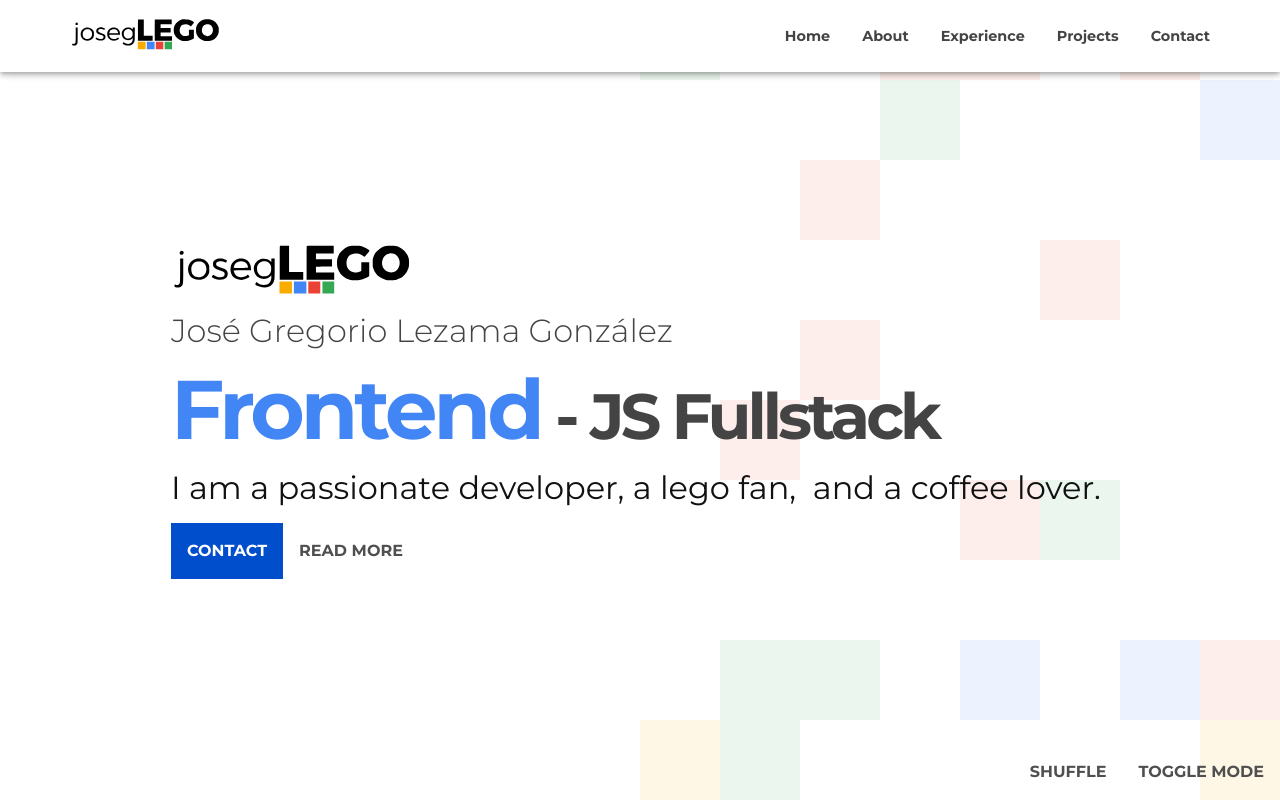
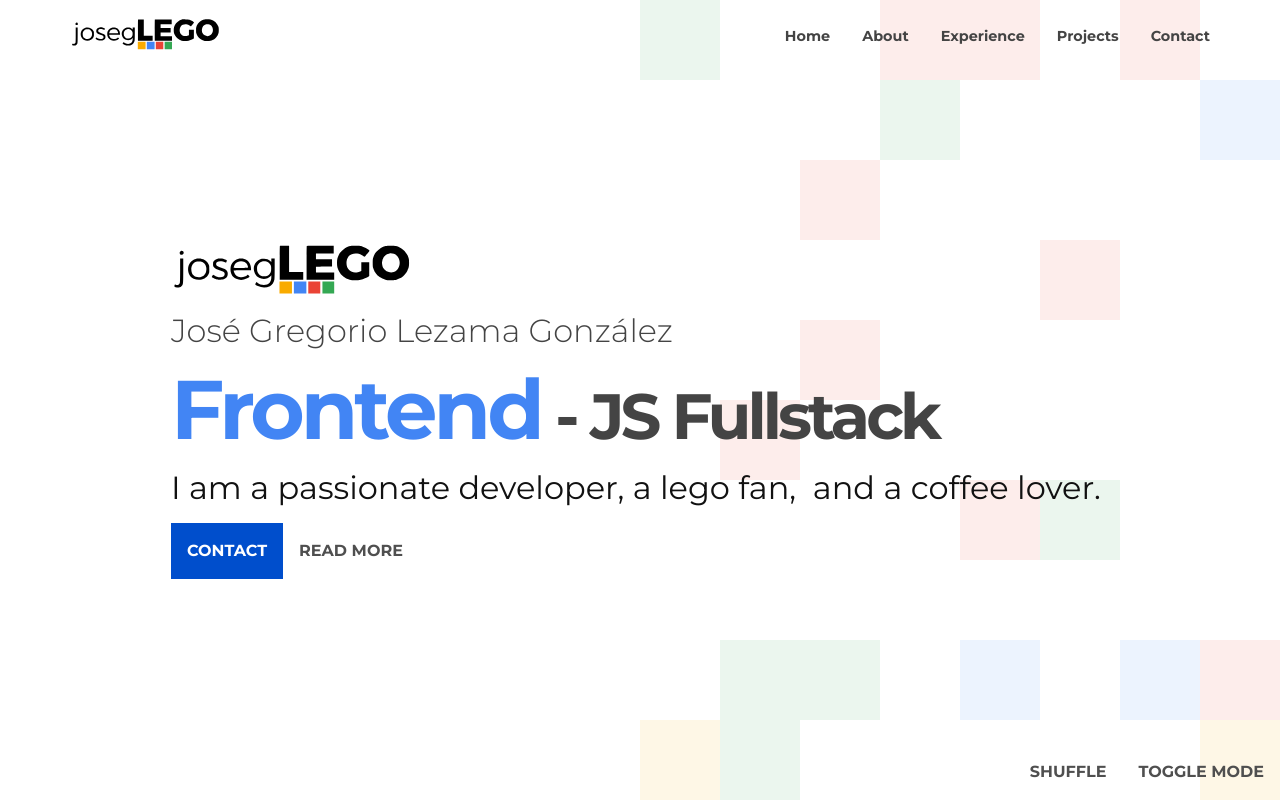
Before and after one commit to joseglego/joseglego.github.io, a Next.js app: page / in a window 1280 px wide. Shown: the top 800 px of the page. Built offline with nearby package versions, Linux system fonts and the light colour scheme.

Commit message:
feat(NavBar): have transparent BG by default change on scroll

```diff
--- a/components/Navbar/Navbar.module.css
+++ b/components/Navbar/Navbar.module.css
@@ -1,9 +1,12 @@
 .navbar {
-  background-color: var(--section-bg-filled-color);
   padding: 8px;
   width: 100%;
   position: fixed;
   z-index: 600;
+}
+
+.activeNavbar {
+  background-color: var(--section-bg-filled-color);
   box-shadow: var(--box-shadow);
 }
 
--- a/components/Navbar/index.js
+++ b/components/Navbar/index.js
@@ -6,9 +6,22 @@ import styles from './Navbar.module.css';
 
 function Navbar () {
   const { darkMode } = useTheme();
+  const [scrollPosition, setScrollPosition] = React.useState(0);
+  const handleScroll = () => {
+    const position = window.pageYOffset;
+    setScrollPosition(position);
+  };
+
+  React.useEffect(() => {
+    window.addEventListener('scroll', handleScroll, { passive: true });
+
+    return () => {
+      window.removeEventListener('scroll', handleScroll);
+    };
+  }, []);
 
   return (
-      <div className={styles.navbar}>
+      <div className={`${styles.navbar} ${scrollPosition > 75 ? styles.activeNavbar : ''}`}>
         <div className={styles.navbarContainer}>
           <div className={`${styles.navbarBrand} ${darkMode ? styles.darkMode : ''}`}>JosegLEGO</div>
           <ul className={styles.navbarList}>
```
